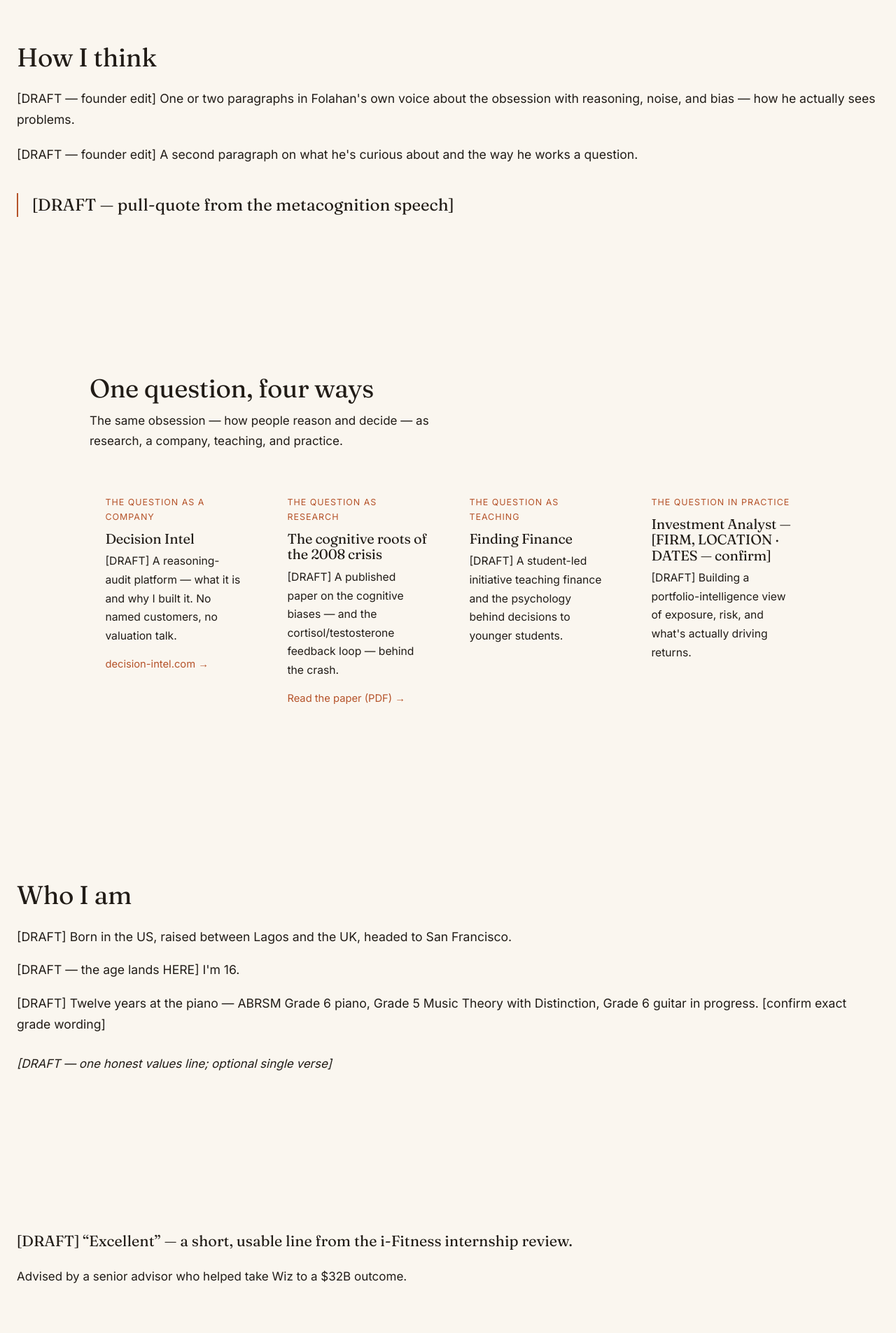
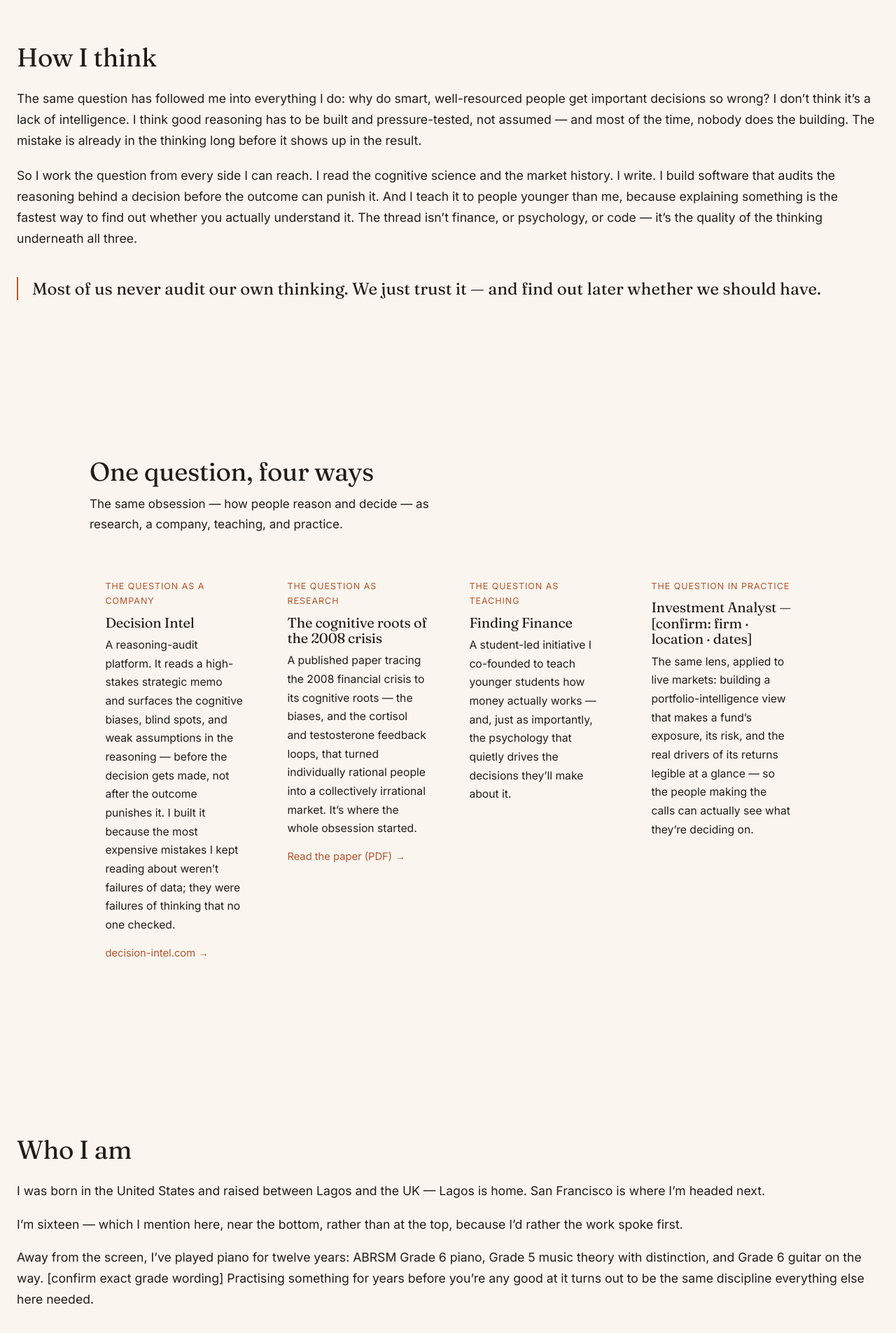
Before and after one commit to FolahanWilliams/folahanwilliams-site, a Next.js app: page / in a window 1280 px wide. Shown: the part 660-2565 px from the top of the page at 70% size. Built offline with nearby package versions, Linux system fonts and the light colour scheme.

Commit message:
content: fill all sections with grounded draft copy + sync OG line

```diff
--- a/src/app/opengraph-image.tsx
+++ b/src/app/opengraph-image.tsx
@@ -9,7 +9,7 @@ export default function OG() {
         display: "flex", flexDirection: "column", justifyContent: "center", padding: 80, fontFamily: "serif" }}>
         <div style={{ fontSize: 64 }}>Folahan Williams</div>
         <div style={{ fontSize: 30, color: "#5b5147", marginTop: 16, maxWidth: 820 }}>
-          I&rsquo;m fascinated by how people think and decide.
+          I&rsquo;m fascinated by how people reason and decide.
         </div>
         <div style={{ width: 90, height: 6, background: "#b5532a", marginTop: 28 }} />
       </div>
--- a/src/content/content.ts
+++ b/src/content/content.ts
@@ -10,21 +10,37 @@ export interface WorkItem {
 
 export interface LinkItem { label: string; href: string }
 
+// ─────────────────────────────────────────────────────────────────────
+// CONTENT SSOT.
+// The prose below is a first DRAFT in your voice, grounded in real facts —
+// edit it until it sounds unmistakably like you (the metacognition talk is the
+// voice anchor). The only things left for you to FILL are marked `[confirm …]`:
+//   · the internship firm / location / dates
+//   · the exact ABRSM grade wording
+//   · the verbatim line from the i-Fitness review
+//   · the pull-quote (swap in a real line from your talk)
+//   · your public contact email
+//   · the LinkedIn + Nexus Tracker link targets
+// Nothing here is invented; unknowns are flagged, not guessed.
+// ─────────────────────────────────────────────────────────────────────
+
 export const content = {
   name: "Folahan Williams",
 
-  // §3.1 hero — the throughline, not a résumé line
+  // §3.1 hero — the throughline, not a résumé line (no age here — it reveals later)
   heroLine:
-    "I'm fascinated by how people think and decide — so I keep building things that put the answer under pressure. [DRAFT — founder edit]",
+    "I’m fascinated by how people reason and decide — so I keep building things that put the answer under pressure.",
 
-  // §3.2 How I think (the heaviest section). Anchored to the metacognition talk.
+  // §3.2 How I think (the heaviest section). Make this truly yours.
   howIThink: {
     heading: "How I think",
     paragraphs: [
-      "[DRAFT — founder edit] One or two paragraphs in Folahan's own voice about the obsession with reasoning, noise, and bias — how he actually sees problems.",
-      "[DRAFT — founder edit] A second paragraph on what he's curious about and the way he works a question.",
+      "The same question has followed me into everything I do: why do smart, well-resourced people get important decisions so wrong? I don’t think it’s a lack of intelligence. I think good reasoning has to be built and pressure-tested, not assumed — and most of the time, nobody does the building. The mistake is already in the thinking long before it shows up in the result.",
+      "So I work the question from every side I can reach. I read the cognitive science and the market history. I write. I build software that audits the reasoning behind a decision before the outcome can punish it. And I teach it to people younger than me, because explaining something is the fastest way to find out whether you actually understand it. The thread isn’t finance, or psychology, or code — it’s the quality of the thinking underneath all three.",
     ],
-    pullQuote: "[DRAFT — pull-quote from the metacognition speech]",
+    // [confirm] swap this for a real line from your metacognition talk
+    pullQuote:
+      "Most of us never audit our own thinking. We just trust it — and find out later whether we should have.",
   },
 
   // §3.3 The work — one question, four angles. EXACTLY 4 items (content.test enforces).
@@ -33,7 +49,8 @@ export const content = {
       key: "decision-intel",
       title: "Decision Intel",
       kindLabel: "the question as a company",
-      body: "[DRAFT] A reasoning-audit platform — what it is and why I built it. No named customers, no valuation talk.",
+      body:
+        "A reasoning-audit platform. It reads a high-stakes strategic memo and surfaces the cognitive biases, blind spots, and weak assumptions in the reasoning — before the decision gets made, not after the outcome punishes it. I built it because the most expensive mistakes I kept reading about weren’t failures of data; they were failures of thinking that no one checked.",
       href: "https://decision-intel.com",
       linkLabel: "decision-intel.com",
     },
@@ -41,7 +58,8 @@ export const content = {
       key: "thesis-2008",
       title: "The cognitive roots of the 2008 crisis",
       kindLabel: "the question as research",
-      body: "[DRAFT] A published paper on the cognitive biases — and the cortisol/testosterone feedback loop — behind the crash.",
+      body:
+        "A published paper tracing the 2008 financial crisis to its cognitive roots — the biases, and the cortisol and testosterone feedback loops, that turned individually rational people into a collectively irrational market. It’s where the whole obsession started.",
       pdf: "/thesis.pdf",
       linkLabel: "Read the paper (PDF)",
     },
@@ -49,13 +67,15 @@ export const content = {
       key: "finding-finance",
       title: "Finding Finance",
       kindLabel: "the question as teaching",
-      body: "[DRAFT] A student-led initiative teaching finance and the psychology behind decisions to younger students.",
+      body:
+        "A student-led initiative I co-founded to teach younger students how money actually works — and, just as importantly, the psychology that quietly drives the decisions they’ll make about it.",
     },
     {
       key: "investment-internship",
-      title: "Investment Analyst — [FIRM, LOCATION · DATES — confirm]",
+      title: "Investment Analyst — [confirm: firm · location · dates]",
       kindLabel: "the question in practice",
-      body: "[DRAFT] Building a portfolio-intelligence view of exposure, risk, and what's actually driving returns.",
+      body:
+        "The same lens, applied to live markets: building a portfolio-intelligence view that makes a fund’s exposure, its risk, and the real drivers of its returns legible at a glance — so the people making the calls can actually see what they’re deciding on.",
     },
   ] as WorkItem[],
 
@@ -63,27 +83,31 @@ export const content = {
   whoIAm: {
     heading: "Who I am",
     paragraphs: [
-      "[DRAFT] Born in the US, raised between Lagos and the UK, headed to San Francisco.",
-      "[DRAFT — the age lands HERE] I'm 16.",
-      "[DRAFT] Twelve years at the piano — ABRSM Grade 6 piano, Grade 5 Music Theory with Distinction, Grade 6 guitar in progress. [confirm exact grade wording]",
+      "I was born in the United States and raised between Lagos and the UK — Lagos is home. San Francisco is where I’m headed next.",
+      "I’m sixteen — which I mention here, near the bottom, rather than at the top, because I’d rather the work spoke first.",
+      "Away from the screen, I’ve played piano for twelve years: ABRSM Grade 6 piano, Grade 5 music theory with distinction, and Grade 6 guitar on the way. [confirm exact grade wording] Practising something for years before you’re any good at it turns out to be the same discipline everything else here needed.",
     ],
-    // §3.4 faith — lightly present: ONE honest line, never a section
-    valuesLine: "[DRAFT — one honest values line; optional single verse]",
+    // §3.4 faith — lightly present: ONE honest line. Yours to keep, cut, or reword.
+    valuesLine:
+      "I’m a Christian, and it’s the quiet foundation under all of this — the reason I care about building things that are honest, not only clever.",
   },
 
   // §3.5 quiet proof — understated
   proof: {
+    // [confirm] check this against the signed i-Fitness review and use its exact words
     review:
-      "[DRAFT] “Excellent” — a short, usable line from the i-Fitness internship review.",
+      "Rated “Excellent” across quality of work, timekeeping, and competency in role — with, in the reviewer’s words, the curiosity and mindset for “a future career in finance and the business world.”",
     advisor:
       "Advised by a senior advisor who helped take Wiz to a $32B outcome.", // never named — §7
   },
 
   // §3.6 reach me
-  contactEmail: "hello@example.com", // [confirm]
+  // [confirm] this is your Gmail as a working default — swap it for whatever address
+  // you actually want public (a personal site invites some spam to whatever you list).
+  contactEmail: "folahanwilliams@gmail.com",
   links: [
     { label: "GitHub", href: "https://github.com/FolahanWilliams" },
-    { label: "LinkedIn", href: "https://www.linkedin.com/in/[confirm]" },
+    { label: "LinkedIn", href: "https://www.linkedin.com/in/[confirm]" }, // [confirm target]
     { label: "Decision Intel", href: "https://decision-intel.com" },
     { label: "Nexus Tracker", href: "https://github.com/FolahanWilliams/nexus-tracker" }, // [confirm target]
   ] as LinkItem[],
```
